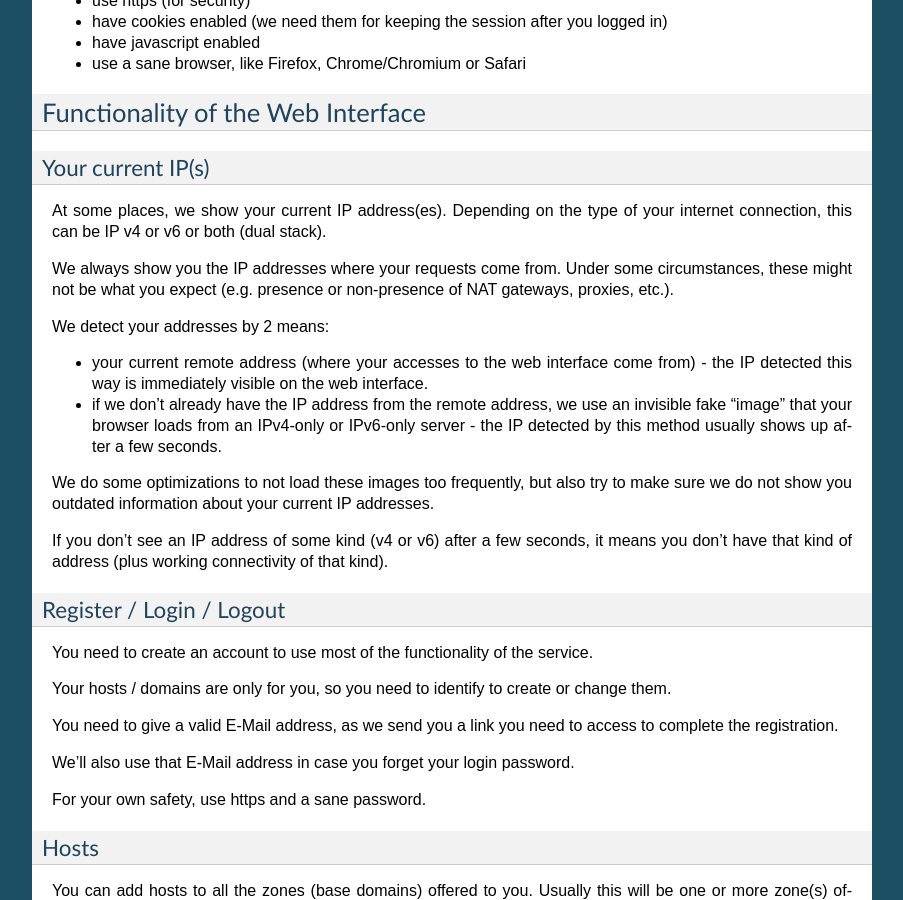
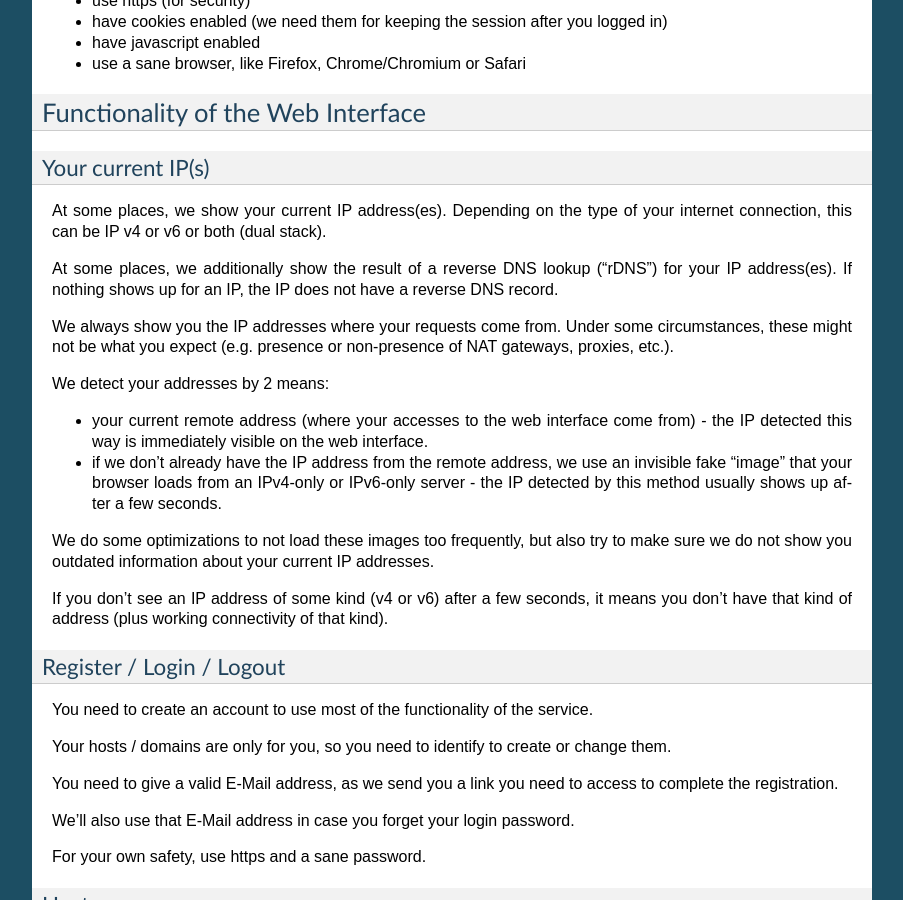
Before and after one commit to nsupdate-info/nsupdate.info, a Sphinx documentation site: the page built from docs/user.rst, in a window 1280 px wide and 900 px high, scrolled down 549 px. Shown: the whole window, without its empty margins (198-1101 px from the left). Built offline with Sphinx 7.4.7, drawn with Linux system fonts in a browser that asks for light colours.

Commit message:
update docs about rDNS

```diff
--- a/docs/user.rst
+++ b/docs/user.rst
@@ -37,6 +37,9 @@ Your current IP(s)
 
 At some places, we show your current IP address(es). Depending on the type of your internet connection, this can be
 IP v4 or v6 or both (dual stack).
+
+At some places, we additionally show the result of a reverse DNS lookup ("rDNS") for your IP address(es).
+If nothing shows up for an IP, the IP does not have a reverse DNS record.
 
 We always show you the IP addresses where your requests come from. Under some circumstances, these might not be what
 you expect (e.g. presence or non-presence of NAT gateways, proxies, etc.).
```
